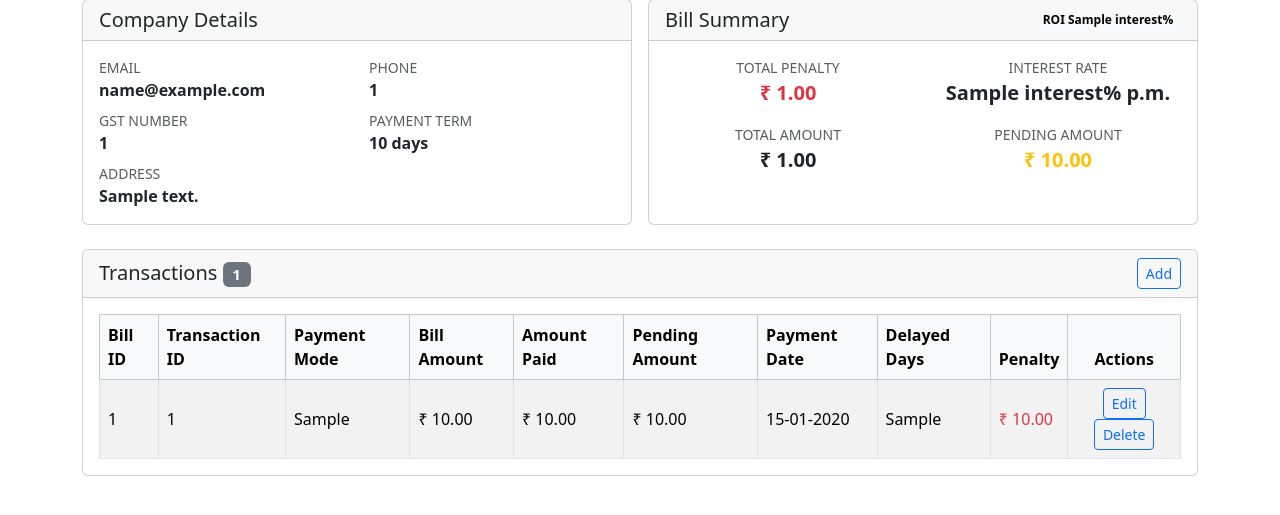
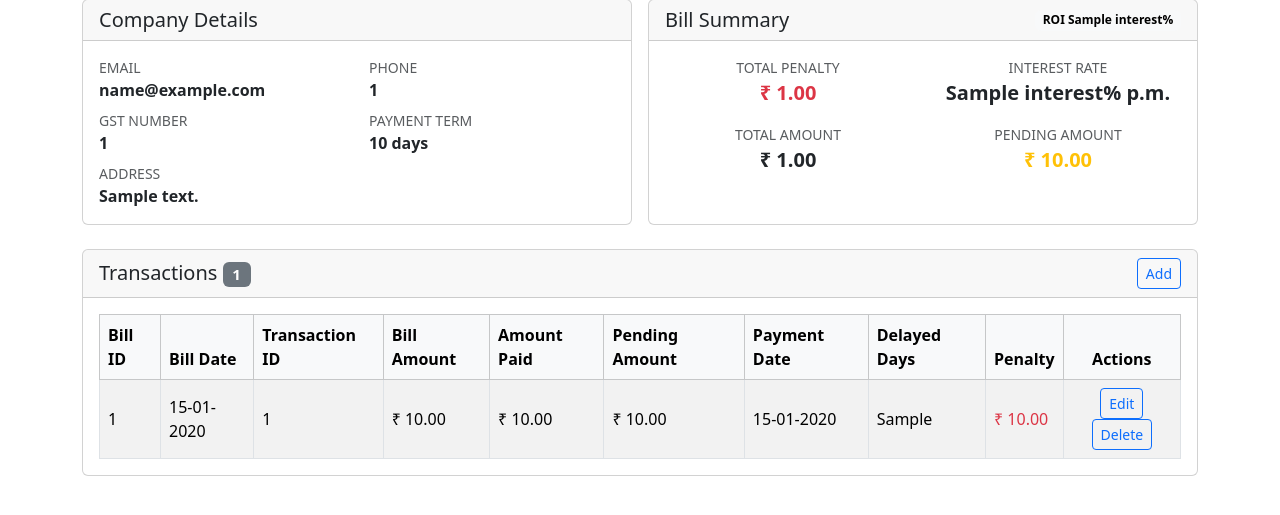
Before and after one commit to arunkumarchauhan/DebitNoteMaker, a FastAPI app: template backend/template/company/company_transactions.html in a window 1280 px wide. Shown: the part 171-686 px from the top of the page. Run offline with FastAPI, Linux system fonts and the light colour scheme; the template is opened without the code that fills it: most values are stand-ins (such as "Sample title", 1, 10 or a date in 2020).

Commit message:
adding bill date

```diff
--- a/backend/app/v1/company.py
+++ b/backend/app/v1/company.py
@@ -46,6 +46,7 @@ def create_transaction(bill:Bill,roi:float):
                                roi=roi,
                                bank_transaction_id=transaction.bank_transaction_id,
                                payment_mode=transaction.payment_mode,
+                               bill_date=bill.bill_date,
                                due_date=bill.due_date,
                                 payment_date=transaction.payment_date,
                                 bill_amount=bill.amount if isFirstTransaction else None,
@@ -62,6 +63,7 @@ def create_transaction(bill:Bill,roi:float):
                                 roi=roi,
                                 bank_transaction_id=None,
                                 payment_mode=None,
+                                bill_date=bill.bill_date,
                                 due_date=bill.due_date,
                                 payment_date=datetime.now(),
                                 bill_amount=bill.amount if pending_amount== bill.amount else None,
@@ -75,7 +77,7 @@ def create_transaction(bill:Bill,roi:float):
 
 def create_transaction_entry(
         id:int,
-        bill_id:int,roi:float, bank_transaction_id:str|None,payment_mode:str|None,due_date:datetime, payment_date:datetime|None, bill_amount:float|None,  amount_paid:float,pending_amount:float,description:str):
+        bill_id:int,roi:float, bank_transaction_id:str|None,payment_mode:str|None,    bill_date:datetime|None,due_date:datetime, payment_date:datetime|None, bill_amount:float|None,  amount_paid:float,pending_amount:float,description:str):
     delayed_days = (payment_date - due_date).days
     if delayed_days < 0:
             delayed_days = 0
@@ -88,6 +90,7 @@ def create_transaction_entry(
             "bill_id": bill_id,
             "bank_transaction_id": bank_transaction_id,
             "payment_mode":payment_mode,
+            "bill_date":bill_date,
             "due_date": due_date,
             "payment_date": payment_date,
             "bill_amount":  bill_amount,
--- a/backend/template/company/company_transactions.html
+++ b/backend/template/company/company_transactions.html
@@ -133,8 +133,9 @@
                     <thead class="table-light">
                         <tr>
                             <th scope="col">Bill ID</th>
+                            <th scope="col">Bill Date</th>
                             <th scope="col">Transaction ID</th>
-                            <th scope="col">Payment Mode</th>
+                            <!-- <th scope="col">Payment Mode</th> -->
                             <th scope="col">Bill Amount</th>
                             <th scope="col">Amount Paid</th>
                             <th scope="col">Pending Amount</th>
@@ -149,8 +150,16 @@
                         {% for txn in transactions %}
                         <tr>
                             <td>{{ txn.bill_id }}</td>
+
+                            <td>
+                                {% if txn.bill_date %}
+                                {{ txn.bill_date  | format_datetime('%d-%m-%Y')}}
+                                {% else %}
+                                &mdash;
+                                {% endif %}
+                            </td>
                             <td>{{ txn.id if txn.id else mdash }}</td>
-                            <td>{{ txn.payment_mode if txn.payment_mode else mdash }}</td>
+                            <!-- <td>{{ txn.payment_mode if txn.payment_mode else mdash }}</td> -->
                             <td>
                                 {% if txn.bill_amount is not none %}
                                 &#8377; {{ "%.2f"|format(txn.bill_amount) }}
```
